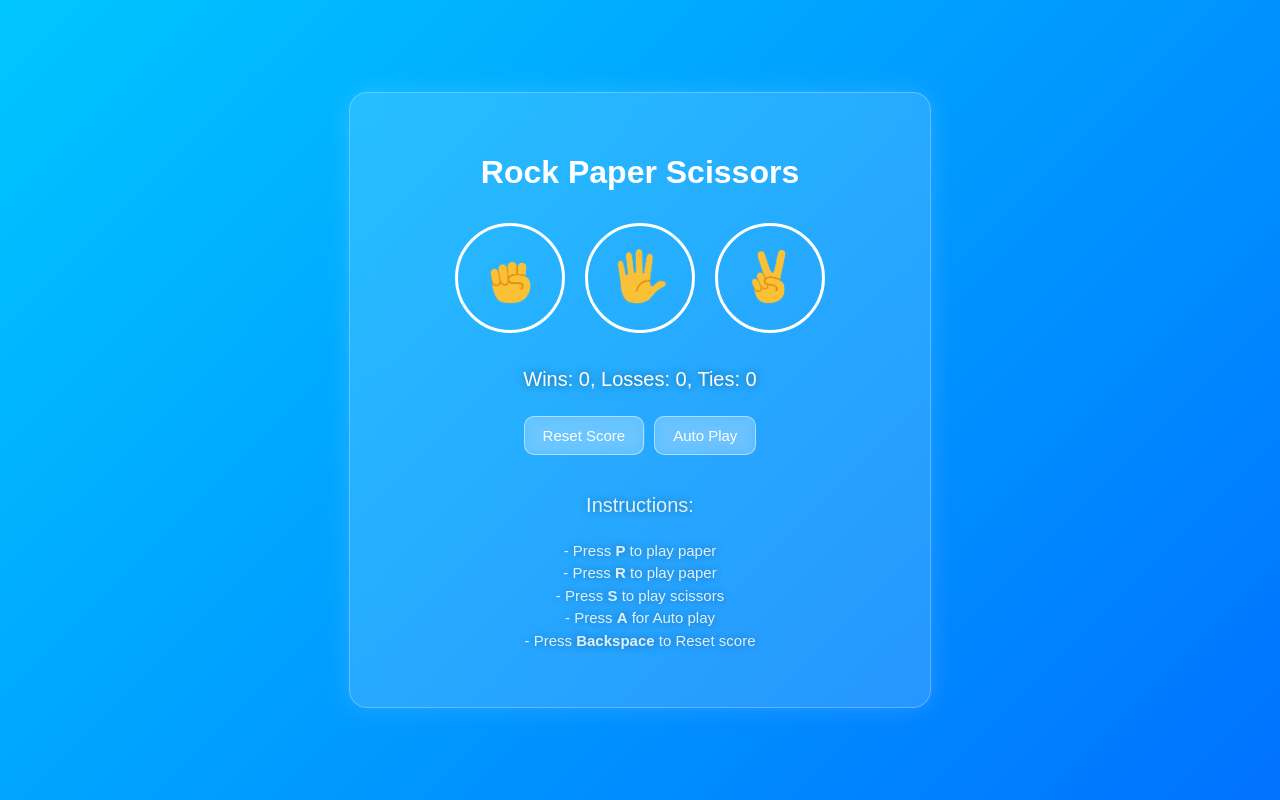
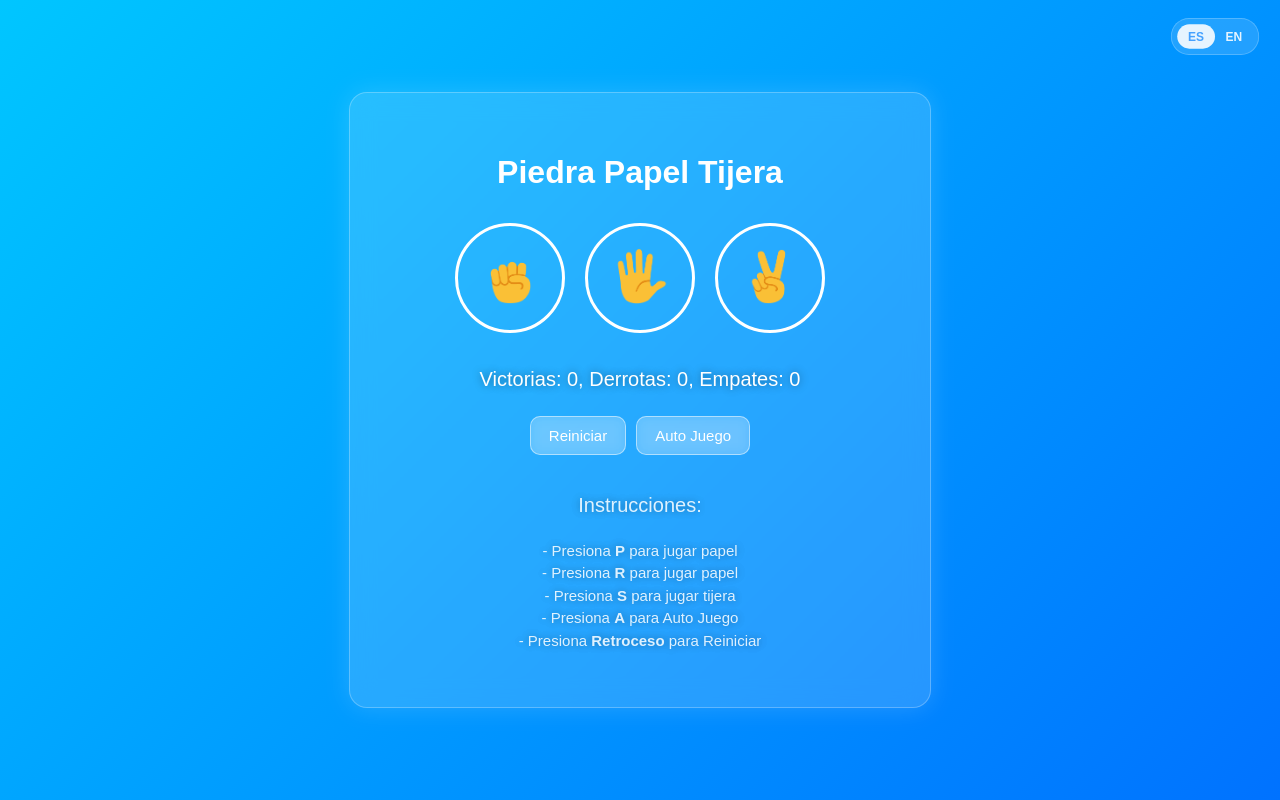
Before and after one commit to sovilleda07/rock-paper-scissors-react, a React (Vite) app: page / in a window 1280 px wide. Built offline with nearby package versions, Linux system fonts and the light colour scheme.

Commit message:
Create component to switch language

```diff
--- a/src/App.css
+++ b/src/App.css
@@ -10,6 +10,7 @@ body {
   min-height: 100vh;
   display: grid;
   place-items: center;
+  position: relative;
 }
 
 .game-container {
@@ -245,3 +246,54 @@ body {
   font-size: 26px;
   text-align: center;
 }
+
+.language-switcher {
+  position: absolute;
+  top: 16px;
+  right: 16px;
+  padding: 6px;
+  background: rgba(255, 255, 255, 0.15);
+  border-radius: 20px;
+  border: 1px solid rgba(255, 255, 255, 0.25);
+  z-index: 1000;
+
+  transform: scale(0.9);
+  opacity: 0.9;
+}
+
+.language-switcher:hover {
+  opacity: 1;
+}
+
+.language-switcher button {
+  background: transparent;
+  border: none;
+  color: white;
+  font-weight: 600;
+  padding: 6px 12px;
+  border-radius: 14px;
+  cursor: pointer;
+  transition: all 0.2s ease;
+}
+
+.language-switcher button:hover {
+  background: rgba(255, 255, 255, 0.2);
+}
+
+.language-switcher button.active {
+  background: white;
+  color: #4da3ff;
+  animation: slideIn 0.3s ease;
+}
+
+@keyframes slideIn {
+  from {
+    opacity: 0;
+    transform: translateY(2px);
+  }
+
+  to {
+    opacity: 1;
+    transform: translateY(0);
+  }
+}
--- a/src/App.jsx
+++ b/src/App.jsx
@@ -1,6 +1,7 @@
 import { useCallback, useEffect, useState } from 'react';
 import { useTranslation } from 'react-i18next';
 import { useKeyboardControls } from './hooks/useKeyboardControls';
+import { LanguageSwitcher } from './components/LanguageSwitcher';
 import { MoveButton } from './components/MoveButton';
 import { Moves } from './components/Moves';
 import { ResetConfirmModal } from './components/ResetConfirmModal';
@@ -74,6 +75,7 @@ function App() {
 
   return (
     <div className='app-layout'>
+      <LanguageSwitcher />
       <div className='game-container'>
         <h1>{t('name')}</h1>
 
--- /dev/null
+++ b/src/components/LanguageSwitcher.jsx
@@ -0,0 +1,29 @@
+import { useTranslation } from "react-i18next";
+
+export function LanguageSwitcher() {
+  const { i18n } = useTranslation();
+  // const currentLang = i18n.language;
+  const currentLang = i18n.language.split('-')[0];
+
+  const changeLang = (lang) => {
+    i18n.changeLanguage(lang);
+    localStorage.setItem('lang', lang);
+  };
+
+  return (
+    <div className="language-switcher">
+      <button
+        className={currentLang === 'es' ? 'active' : ''}
+        onClick={() => changeLang('es')}
+      >
+        ES
+      </button>
+      <button
+        className={currentLang === 'en' ? 'active' : ''}
+        onClick={() => changeLang('en')}
+      >
+        EN
+      </button>
+    </div>
+  )
+}
--- a/src/i18n.js
+++ b/src/i18n.js
@@ -1,6 +1,8 @@
 import i18n from 'i18next';
 import { initReactI18next } from 'react-i18next';
 import LanguageDetector from 'i18next-browser-languagedetector';
+
+const savedLanguage = localStorage.getItem('lang') || 'es';
 
 const resources = {
   en: {
@@ -64,6 +66,7 @@ i18n
   .use(initReactI18next)
   .init({
     resources,
+    lng: savedLanguage,
     fallbackLng: 'es',
     interpolation: {
       escapeValue: false
```
